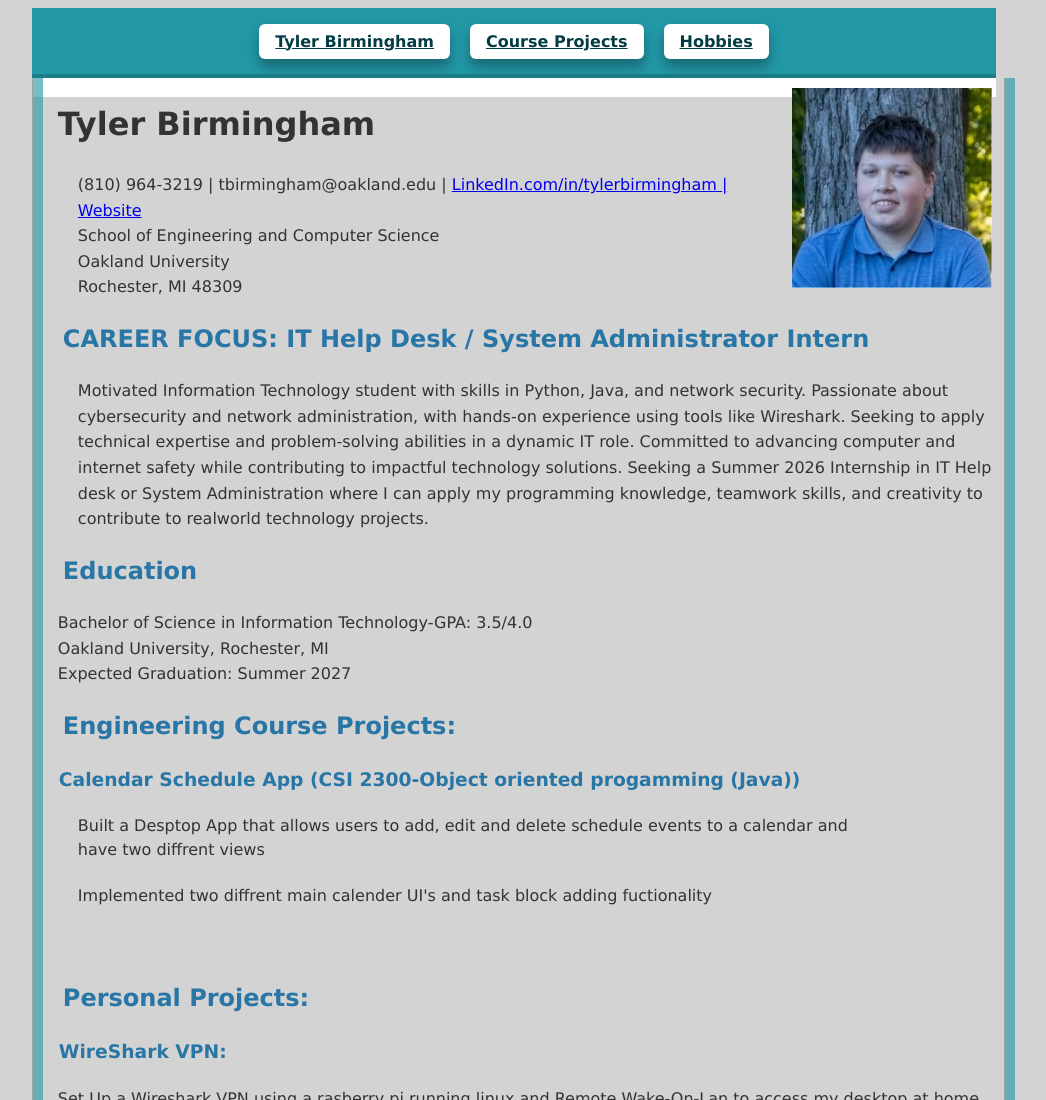
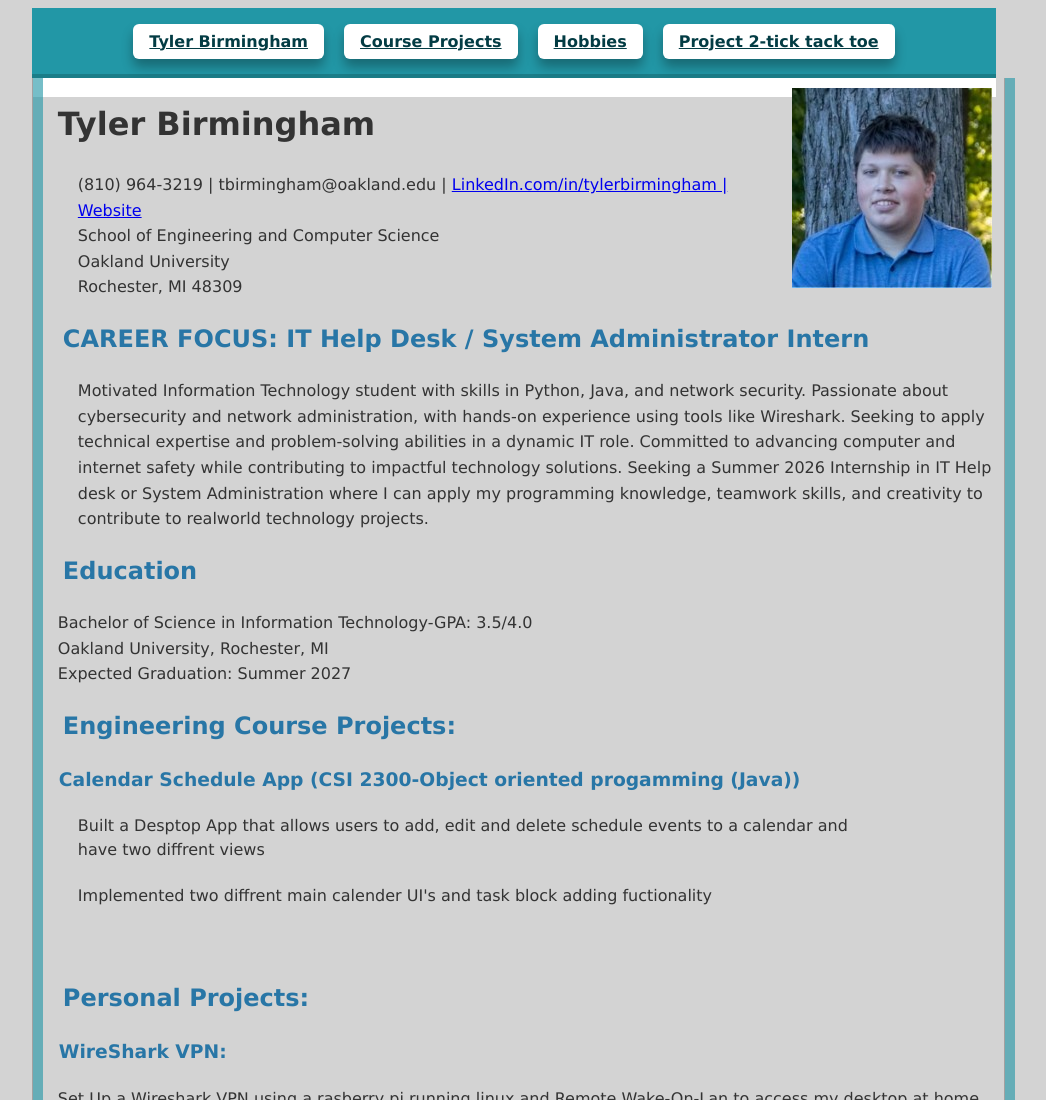
Before and after one commit to tyler24b33/tyler24b33.github.io, a plain HTML site: page index.html in a window 1280 px wide. Shown: the top 1100 px of the page, without its empty margins (126-1172 px from the left). Drawn offline with Linux system fonts and the light colour scheme.

Commit message:
Update index.html

```diff
--- a/index.html
+++ b/index.html
@@ -15,6 +15,8 @@
             <a href="index.html" class="button">Tyler Birmingham</a>
             <a href="Course%20Projects.html" class="button">Course Projects</a>
             <a href="hobbies.html" class="button">Hobbies</a>
+             <a href="Project2.html" class="button">Project 2-tick tack toe</a>
+
         </div>
         <!--end of header div-->
         <div id="content">
```
